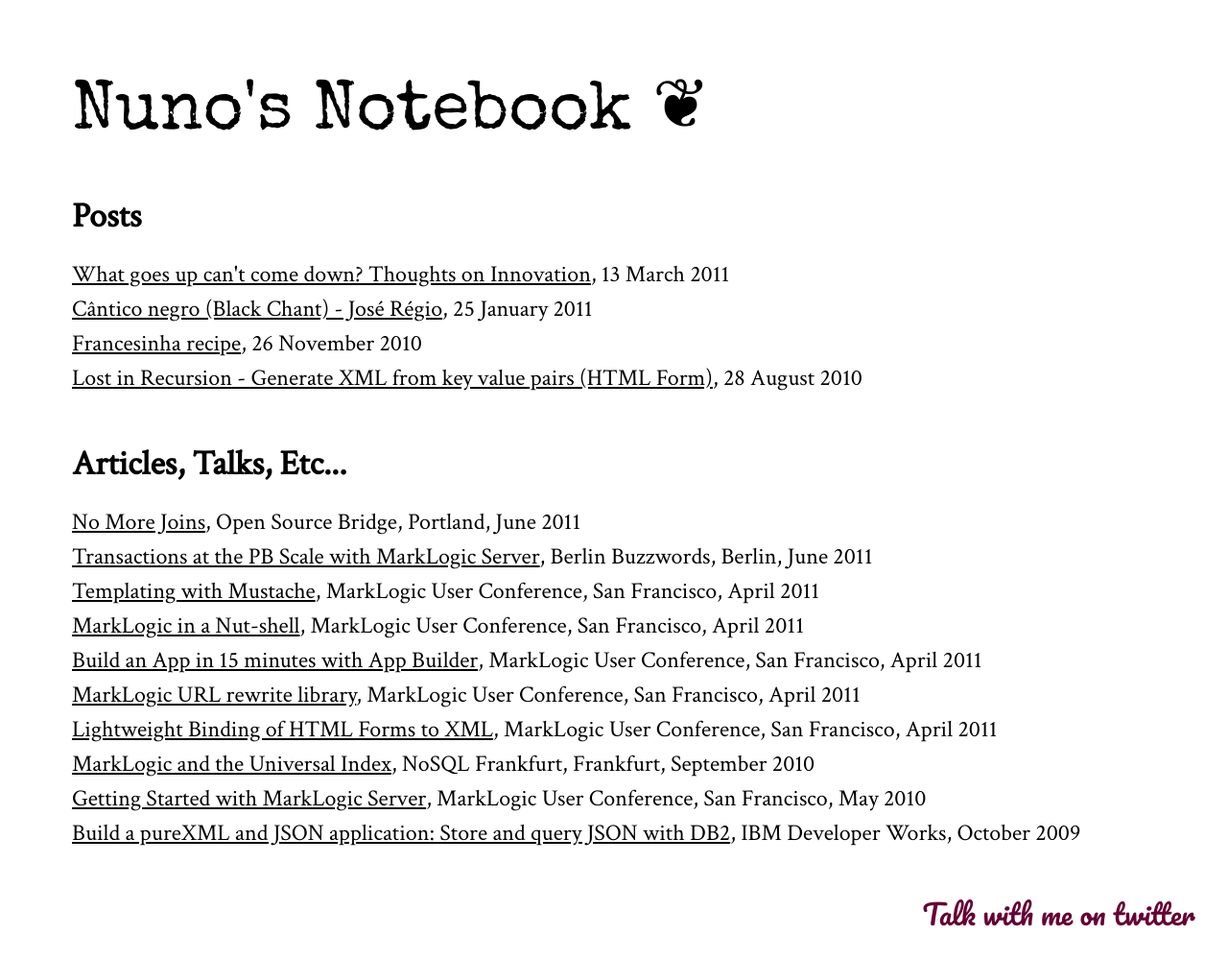
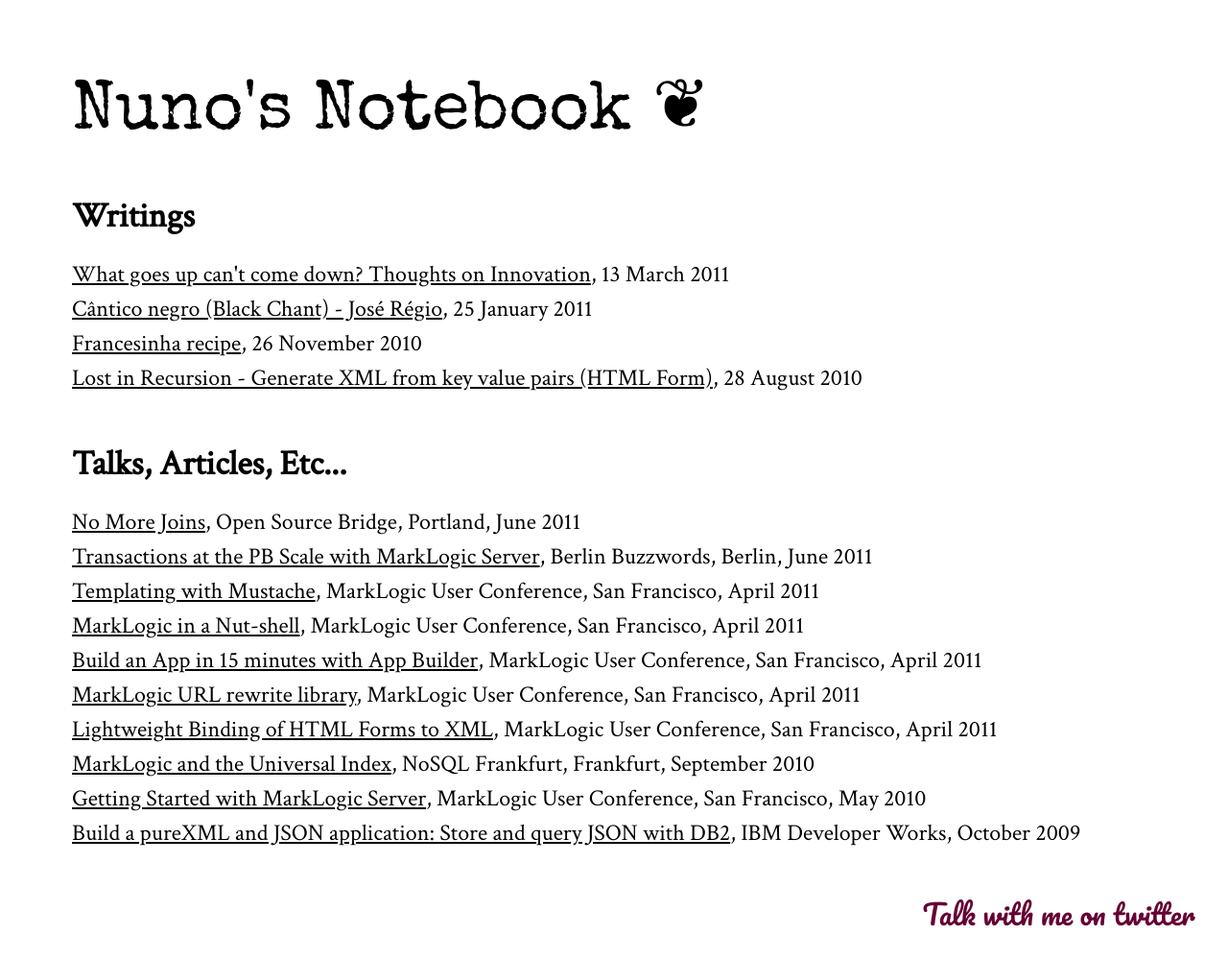
Before and after one commit to dscape/dscape.github.com, a Jekyll site: the page built from index.html, in a window 1280 px wide. Shown: the whole page at 96% size. Built offline with Jekyll 4.4.1, drawn with Linux system fonts in a browser that asks for light colours; Markdown is read by kramdown in place of the engine named in the settings.

```diff
--- a/index.html
+++ b/index.html
@@ -3,13 +3,13 @@
 title: Welcome!
 ---
 <div id="home">
-  <h1>Posts</h1>
+  <h1>Writings</h1>
   <ul class="posts">
     {% for post in site.posts %}
       <li><a href="{{ post.url }}">{{ post.title }}</a>, <span>{{ post.date | date_to_long_string }}</span></li>
     {% endfor %}
   </ul>
-  <h1>Articles, Talks, Etc...</h1>
+  <h1>Talks, Articles, Etc...</h1>
   <ul class="posts">
     <li>
       <a href="http://opensourcebridge.org/sessions/524">
```
